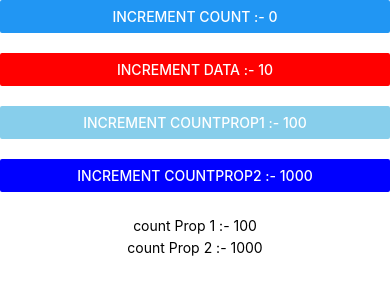
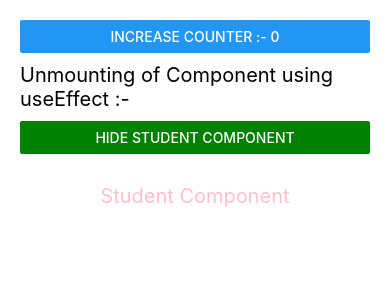
Before and after one commit to HimanshuTakshak2000/react-native-learn-from-Step_by_Step, a React Native app: screen / in a window 390 px wide. Shown: the top 300 px of the page. Built offline with nearby package versions, Linux system fonts and the light colour scheme.

Commit message:
useEffect Hook with help of example for unmounting in react-native vd-26 and vd-27 by Step-By-Step

```diff
--- a/App.tsx
+++ b/App.tsx
@@ -3,99 +3,66 @@ import { Button, View,Text } from 'react-native'
 
 export default function App() {
   const [count, setCount] = useState(0);
-  const [data, setData] = useState(10);
-  const [countProp1, setCountProp1 ] = useState(100);
-  const [countProp2, setCountProp2 ] = useState(1000);
+  const [hide, setHide] = useState(false);
 
   /*
   Note :- 1) We can use unlimited useEffect in single functional component.
           2) useEffect Hook take two argument i.e first is call back function and second is an array.
           3) useEffect Hook is called every time when state is updated, props are updated or UI is render for the first time. If we want useEffect is only called for the first time when UI is render then we have to use second argument of useEffect i.e an array either an empty array or array with the state in it as it's element.
           4) This is how useEffect will be called when props are updated.
+          5) useEffect Hook can be used as unmount when we use a function in return statment.
+          6) Unmounting functionalty is usefull to terminate background function calling like set- timeout and set-interval which in the background.
   */
   useEffect(() => {
     console.log('called first time')
   },[])
 
   useEffect(() => {
+    console.log('******************* called always ************************')
+  },[])
+
+  useEffect(() => {
     console.log('-----------------> called when Count is updated')
   },[count])
 
-  useEffect(() => {
-    console.log('+++++++++++++ called when Data is updated')
-  },[data])
+  return (
+    <View style={{margin:20}}>
+      <Button title={`Increase counter :- ${count}`} onPress={()=> setCount(count+1)} />
+      <View>
+        <Text style={{marginTop:10, fontSize:20, marginBottom:10}}>Unmounting of Component using useEffect :-</Text>
+        <Button title={hide?'show Student Component':'Hide Student Component'} onPress={()=> setHide(!hide)} color={'green'} />
+      </View>
 
-  return (
-    <>
-    <Button
-      title={`Increment Count :- ${count}`}
-      onPress={() => {
-        setCount(count + 1)
-      }}
-    />
-    <View style={{marginTop:20}}>
-    <Button
-      title={`Increment Data :- ${data}`}
-      color={'red'}
-      onPress={() => {
-        setData(data + 1)
-      }}
-    />
+      {hide? null:<Student />}
     </View>
-
-    <View style={{marginTop:20}}>
-    <Button
-      title={`Increment CountProp1 :- ${countProp1}`}
-      color={'skyblue'}
-      onPress={() => {
-        setCountProp1(countProp1 + 1)
-      }}
-    />
-    </View>
-
-    <View style={{marginTop:20}}>
-    <Button
-      title={`Increment CountProp2 :- ${countProp2}`}
-      color={'blue'}
-      onPress={() => {
-        setCountProp2(countProp2 + 1)
-      }}
-    />
-    </View>
-
-    <PropComponent Prop = {{countProp1, countProp2}} />
-    </>
   )
 }
 
 
-const PropComponent = ({Prop}:any) =>{
+const Student = ()=>{
 
-  useEffect(() => {
-    console.log('========> called when CountProp1 is updated')
-  },[Prop.countProp1])
+  let timer = setInterval(()=>{console.warn('Timer called in Student Component')},2000);
+  // useEffect(() => {
+  //   console.log('+++++++++++++ called always in student Component');
+  //   return ()=>{console.log('################ called when component is unmount in student component')}
+  // })
 
-  useEffect(() => {
-    console.log('............ called when CountProp2 is updated')
-  },[Prop.countProp2])
+  // useEffect(() => {
+  //   console.log('@@@@@@@@@@@@@@@@@@@@@@@ called first time only in student Component');
+  //   return ()=>{console.log('%%%%%%%%%%%%%% called when component is unmount in student component')}
+  // },[]);
 
-  useEffect(() => {
-    console.log('=================== called Every time in PropComponent component ====================')
-  },)
+  // useEffect(()=>{
+  //   return ()=> clearInterval(timer);
+  // })
 
-  useEffect(() => {
-    console.log('///////////////////// called first time in PropComponent component //////////////////////')
-  },[])
+  useEffect(()=>{
+    return ()=> clearInterval(timer);
+  }, [])
 
   return(
-    <View style={{marginTop:20, alignItems:'center'}}>
-      <Text style={{marginTop:5}}>
-      count Prop 1 :- {Prop.countProp1}
+    <Text style={{color:'pink', fontSize:20, alignSelf:'center', marginTop:30}}>
+      Student Component
     </Text>
-
-    <Text style={{marginTop:5}}>
-      count Prop 2 :- {Prop.countProp2}
-    </Text>
-    </View>
   )
 }
```
